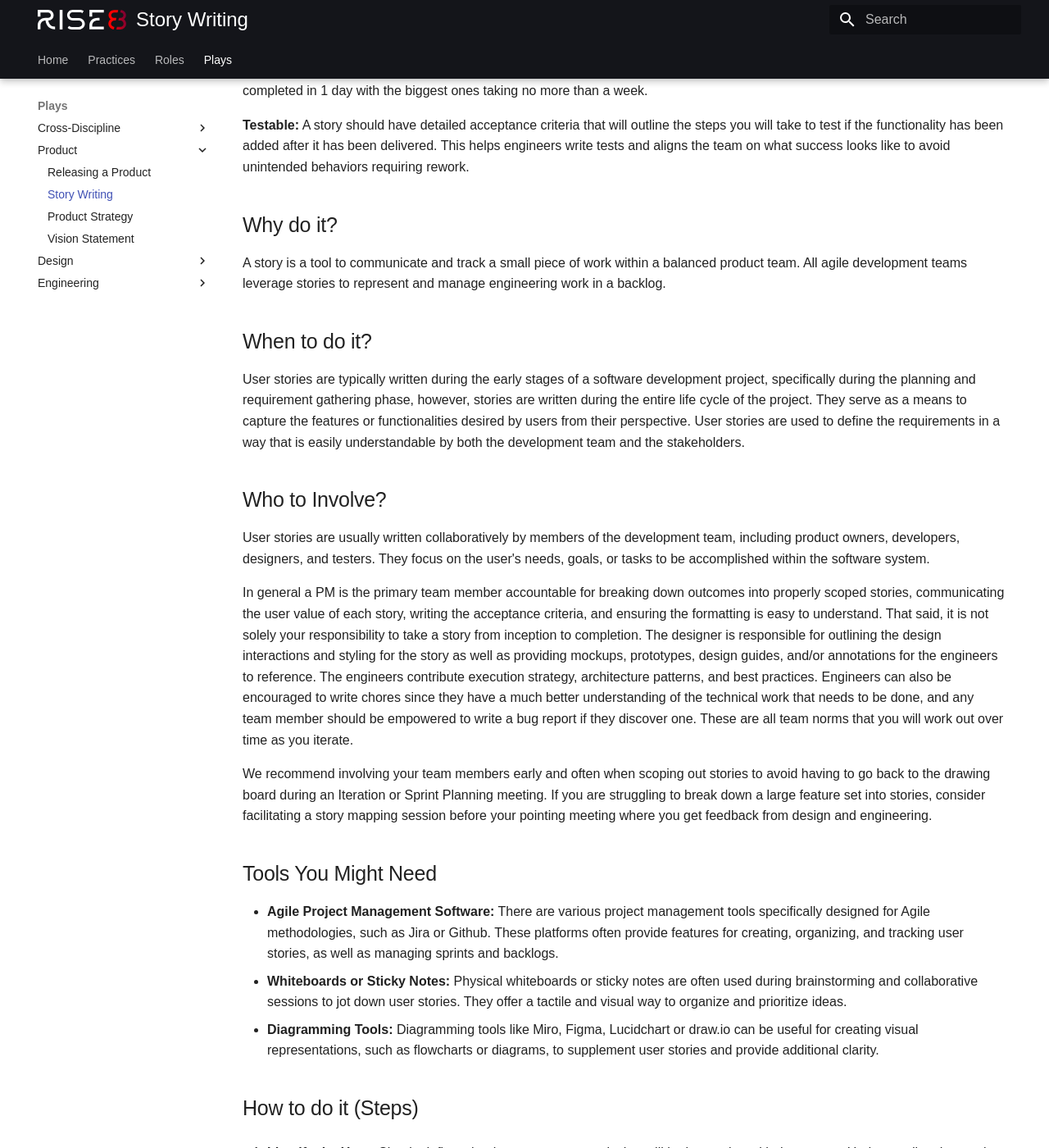
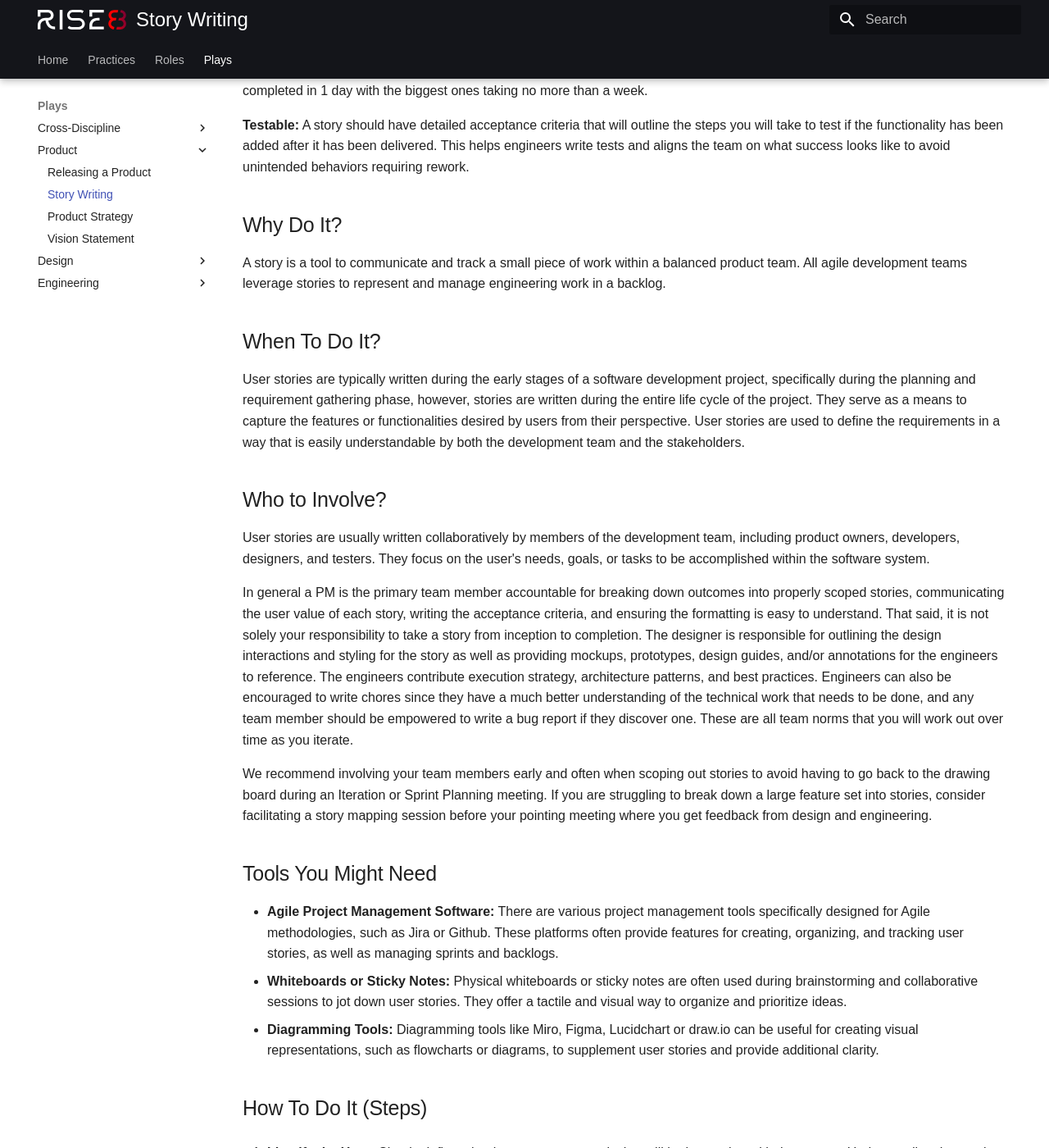
Before and after one commit to rise8-us/delivery-playbooks, an MkDocs documentation site: the page built from docs/content/plays/product/story-writing.md, in a window 1280 px wide and 1400 px high, scrolled down 988 px. Shown: the whole window at 82% size. Built offline with MkDocs 1.6.1 and Material for MkDocs 9.7.7, drawn with Linux system fonts in a browser that asks for light colours; some of the changed text lies outside the part shown.

```diff
--- a/docs/content/plays/product/story-writing.md
+++ b/docs/content/plays/product/story-writing.md
@@ -1,6 +1,6 @@
 # Story Writing
 
-## What is it?
+## What Is It?
 
 A story is a tool to communicate and track a small piece of work within a balanced product team. All agile development teams leverage stories to represent and manage engineering work in a backlog (see next section for an overview of backlogs). Working off your roadmap, you can break down the listed feature sets into user stories in order to begin work towards the features/epics that you hypothesize will help achieve your stated outcome(s). A good story not only details work to be accomplished with clearly defined success criteria, but it also helps communicate why that work is important which in turn helps the team deliver the best possible solution.
 There are three different types of user stories that will commonly populate a product team’s backlog:
@@ -27,11 +27,11 @@ There are several frameworks for writing stories, but we recommend starting with
 
 **Testable:** A story should have detailed acceptance criteria that will outline the steps you will take to test if the functionality has been added after it has been delivered. This helps engineers write tests and aligns the team on what success looks like to avoid unintended behaviors requiring rework.
 
-## Why do it?
+## Why Do It?
 
 A story is a tool to communicate and track a small piece of work within a balanced product team. All agile development teams leverage stories to represent and manage engineering work in a backlog.
 
-## When to do it?
+## When To Do It?
 User stories are typically written during the early stages of a software development project, specifically during the planning and requirement gathering phase, however, stories are written during the entire life cycle of the project. They serve as a means to capture the features or functionalities desired by users from their perspective.  User stories are used to define the requirements in a way that is easily understandable by both the development team and the stakeholders.
 
 ## Who to Involve?
@@ -48,7 +48,7 @@ We recommend involving your team members early and often when scoping out storie
 * **Diagramming Tools:** Diagramming tools like Miro, Figma, Lucidchart or draw.io can be useful for creating visual representations, such as flowcharts or diagrams, to supplement user stories and provide additional clarity.
 
 
-## How to do it (Steps)
+## How To Do It (Steps)
 1. **Identify the User:** Clearly define who the user or persona is that will be interacting with the system. Understanding the user's role, goals, and needs is essential for crafting relevant user stories.
 
 2. **Define the Goal:** Determine what the user wants to achieve or the problem they need to solve. The user story should articulate the desired outcome or benefit from the user's perspective.
```
